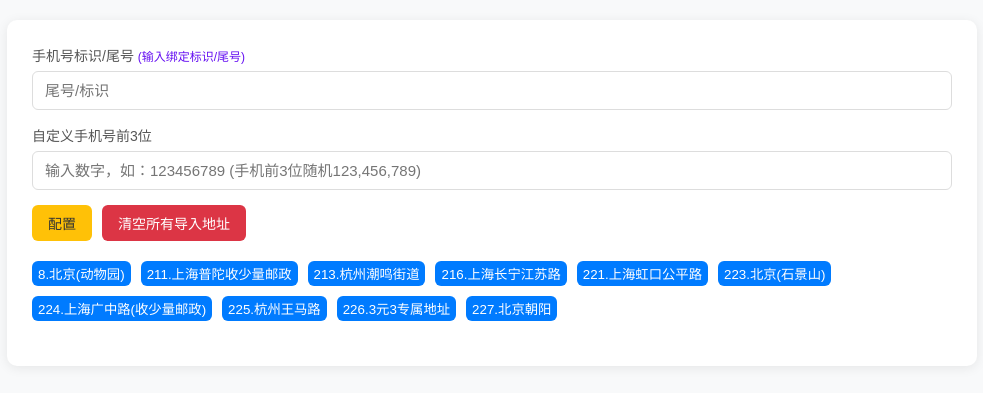
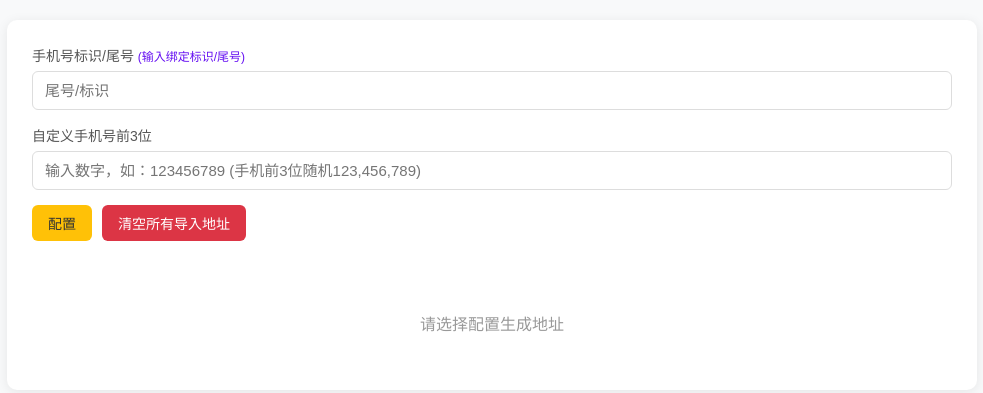
Before and after one commit to fqqffqqf/my-repository, a plain HTML site: page dzz.html in a window 1280 px wide. Shown: the whole page, without its empty margins (148-1131 px from the left). Drawn offline with nearby package versions, Linux system fonts and the light colour scheme; no server answers.

Commit message:
Update dzz.html

```diff
--- a/dzz.html
+++ b/dzz.html
@@ -400,17 +400,7 @@ let ty_supabase;
         }
 
         // ====================== 1. 本地基础数据 ======================
-        const LOCAL_FIXED_CONFIGS =[
-  ["8", "北京(动物园)", "北京北京市西城区展览路街道", "return \"展览路街道动物园世纪天乐批发市场\"+numb(1,99)+\"排\"+ numb(1,99)+\"号\"+combinedLocations[Math.floor(Math.random() * combinedLocations.length)].replace(/门口/g,\"\");"],
-  ["211", "上海普陀收少量邮政", "上海市普陀区宜川路街道宜川路39弄94号", "return C();"],
-  ["213", "杭州潮鸣街道", "浙江省杭州市拱墅区潮鸣街道光芒巷25号", "return B();"],
-  ["216", "上海长宁江苏路", "上海市长宁区江苏路街道延安西路603弄五支弄", "return B();"],
-  ["221", "上海虹口公平路", "上海市虹口区嘉兴路街道公平路761号虹业大厦A座", "return B();"],
-  ["223", "北京(石景山)", "北京市石景山区古城街道融景城三角地200号院", "return zm(1,3,2)+\"区\"+numb(1,20)+\"栋\"+numb(1,20)+\"单元;\""],
-  ["224", "上海广中路(收少量邮政)", "上海市虹口区广中路街道同心路133号", "return A();"],
-  ["225", "杭州王马路", "浙江省杭州市拱墅区东新街道王马路18号 ", "return A();"],
-  ["226", "3元3专属地址", "浙江省杭州市拱墅区上塘街道湖州东路600号", "return A();"],
-  ["227", "北京朝阳", "北京市朝阳区双井街道后现代城C区南侧百子湾公园", "return A();"]
+        const LOCAL_FIXED_CONFIGS =[]
 ];
 
         // ====================== 全局变量 ======================
```
